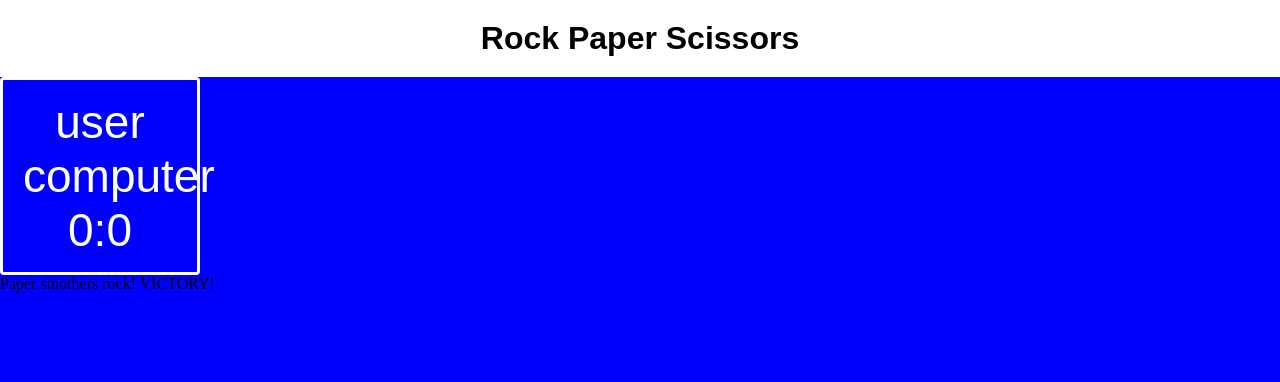
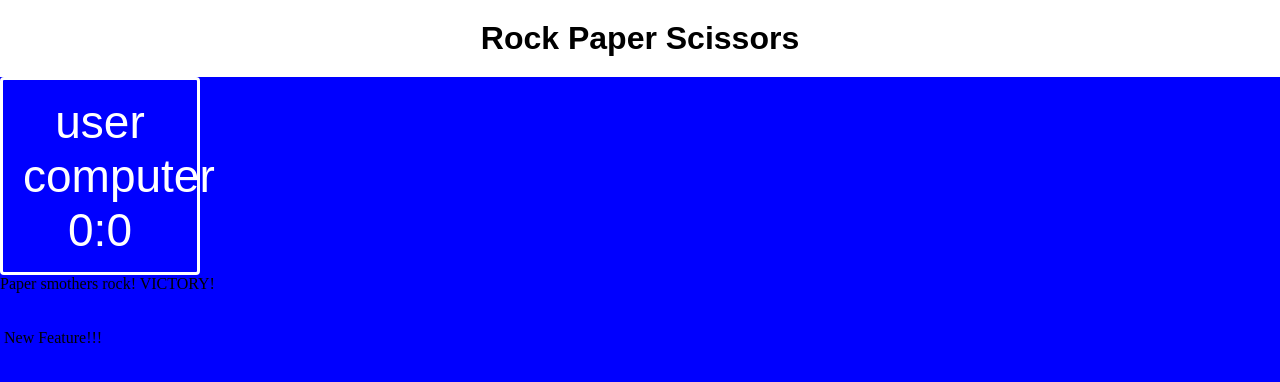
Before and after one commit to bjwcoder/firstone, a plain HTML site: page index.html in a window 1280 px wide. Drawn offline with Linux system fonts and the light colour scheme.

Commit message:
added awesome feature

```diff
--- a/index.html
+++ b/index.html
@@ -35,7 +35,7 @@
 	<img src="images/scissors.png" alt=""</div>
 
 
-
+New Feature!!!
 
 
 
```
